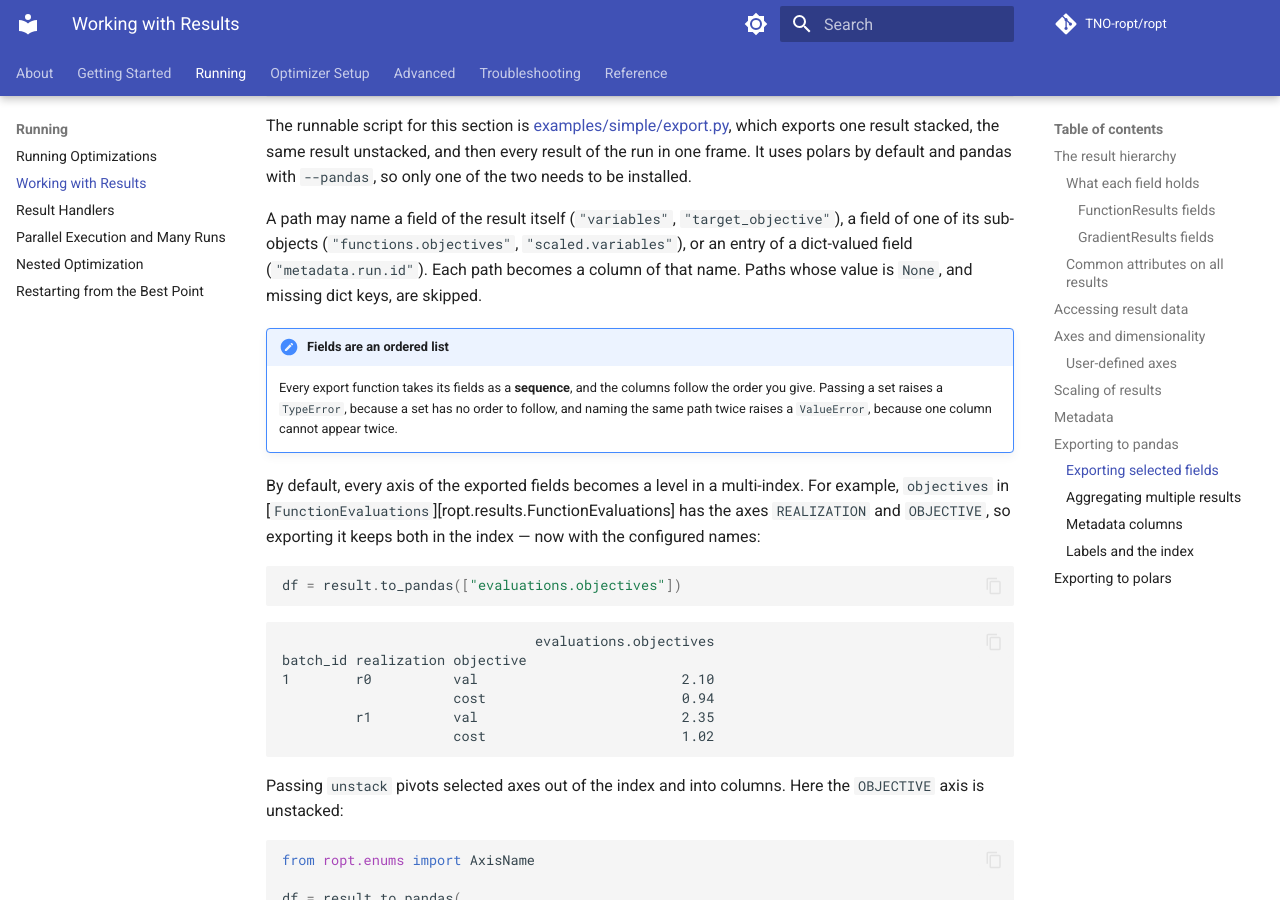
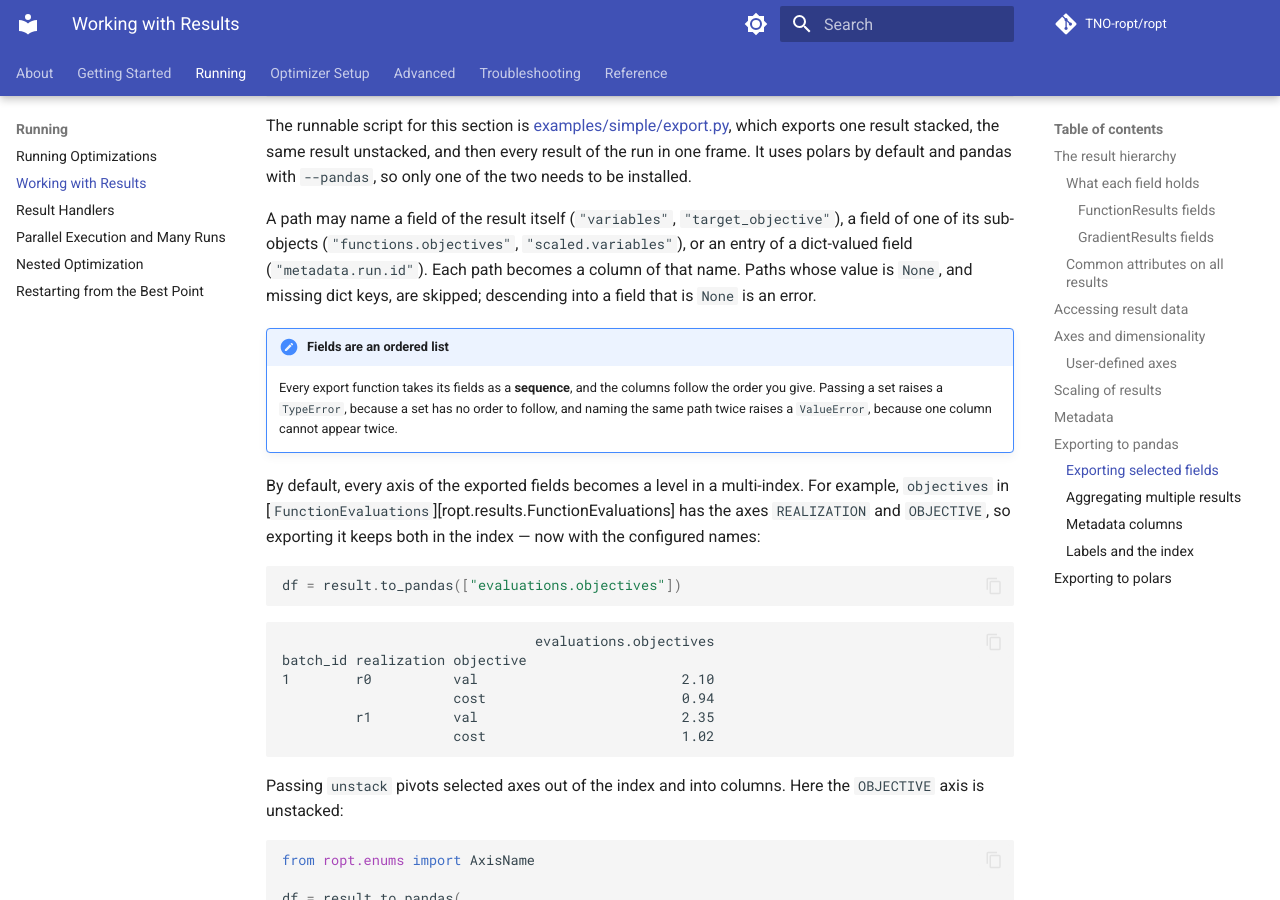
Before and after one commit to TNO-ropt/ropt, an MkDocs documentation site: the page built from docs/running/results.md, in a window 1280 px wide and 900 px high, scrolled down 7461 px. Built offline with MkDocs 1.6.1 and Material for MkDocs 9.7.7, drawn with Linux system fonts in a browser that asks for light colours; comment, search, counter and statistics services are not loaded; the version menu is left out.

Commit message:
Note that descending into a None result field is an error

```diff
--- a/docs/running/results.md
+++ b/docs/running/results.md
@@ -360,7 +360,8 @@ A path may name a field of the result itself (`"variables"`,
 `"target_objective"`), a field of one of its sub-objects
 (`"functions.objectives"`, `"scaled.variables"`), or an entry of a dict-valued
 field (`"metadata.run.id"`). Each path becomes a column of that name. Paths
-whose value is `None`, and missing dict keys, are skipped.
+whose value is `None`, and missing dict keys, are skipped; descending into a
+field that is `None` is an error.
 
 !!! note "Fields are an ordered list"
 
```
Also changed, not shown: docs/running/handlers.md (+2 -1 lines).
